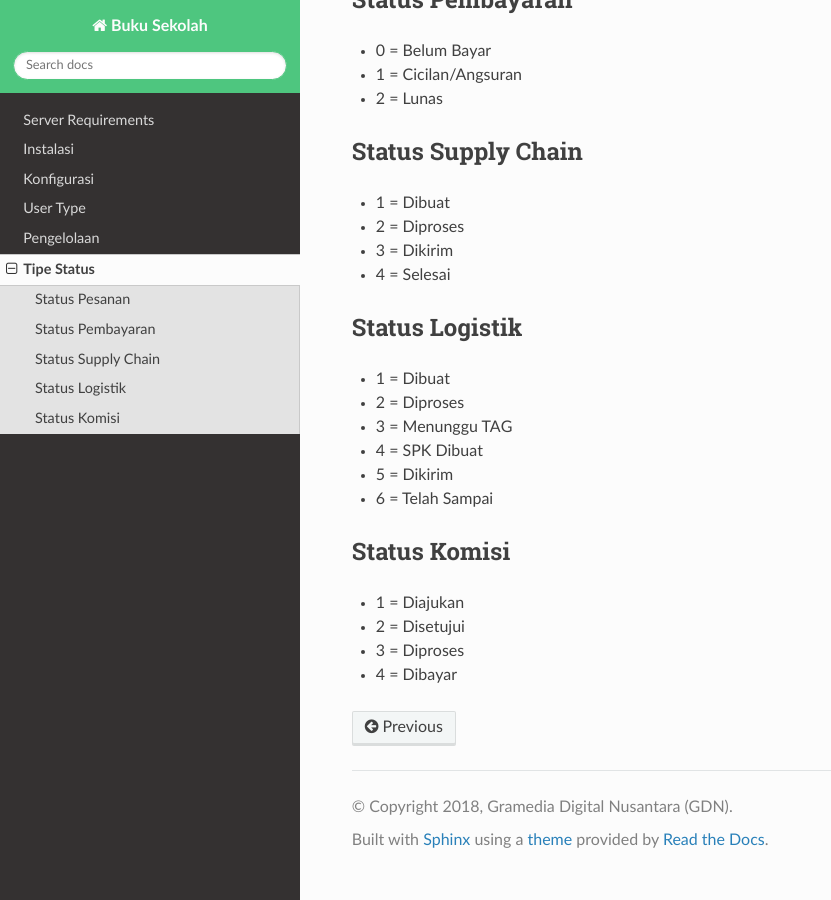
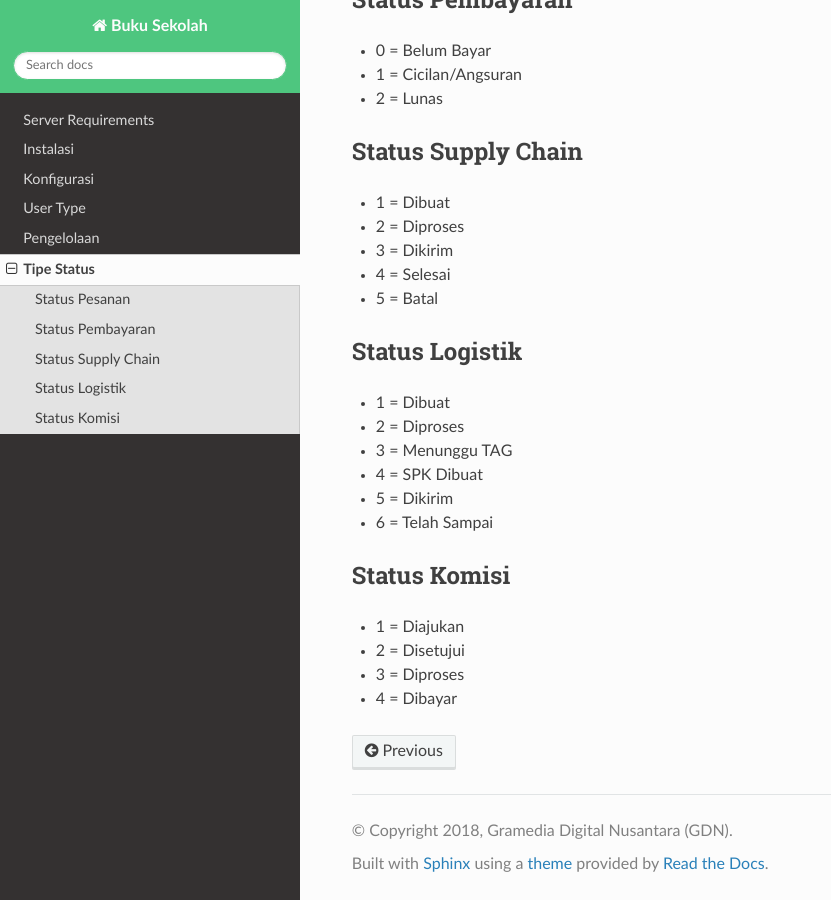
Before and after one commit to vindypratama/docs-bukusekolah, a Sphinx documentation site: the page built from source/tipe_status.rst, in a window 1280 px wide and 900 px high, scrolled down 622 px. Shown: the whole window, without its empty margins (0-831 px from the left). Built offline with Sphinx 7.4.7 and the Read the Docs theme 2.0.0, drawn with Linux system fonts in a browser that asks for light colours.

Commit message:
Update tipe_status.rst
menambahkan status supply chain - Batal

```diff
--- a/source/tipe_status.rst
+++ b/source/tipe_status.rst
@@ -38,6 +38,7 @@ Status Supply Chain
 * 2 = Diproses
 * 3 = Dikirim
 * 4 = Selesai
+* 5 = Batal
 
 ===============
 Status Logistik
```
